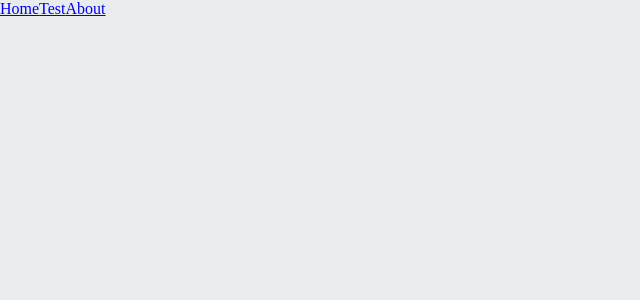
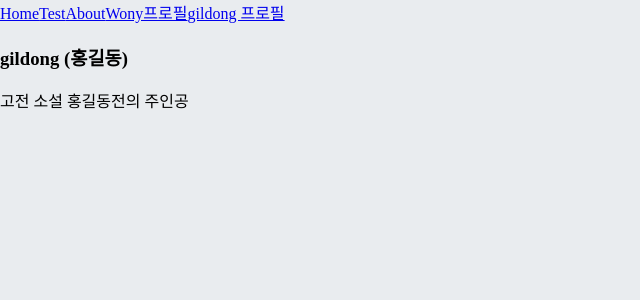
Before and after one commit to Wony-Lee/react_study, a React (Create React App) app: page /profiles/gildong in a window 1280 px wide. Before the commit this address had no page. Shown: the top 300 px of the page, without its empty margins (0-640 px from the left). Built offline with nearby package versions, Linux system fonts and the light colour scheme.

Commit message:
react-router v6

```diff
--- a/package.json
+++ b/package.json
@@ -10,6 +10,7 @@
     "immer": "^8.0.1",
     "node-sass": "^6.0.1",
     "prop-types": "^15.7.2",
+    "qs": "^6.10.1",
     "react": "^17.0.2",
     "react-dom": "^17.0.2",
     "react-icons": "^4.3.1",
--- a/src/App.js
+++ b/src/App.js
@@ -3,7 +3,7 @@ import { Routes, Route } from "react-router-dom";
 import Home from "./components/Home";
 import About from "./components/About";
 import AppLayout from "./components/AppLayout";
-import Test from "./components/Test";
+import Profile from "./components/Profile";
 
 const App = () => {
     return (
@@ -13,6 +13,7 @@ const App = () => {
             <Routes>
                 <Route path="/" element={<Home />} />
                 <Route index path="about" element={<About />} />
+                <Route path="profiles/:username" element={<Profile />}></Route>
             </Routes>
         </>
     );
--- a/src/components/About.js
+++ b/src/components/About.js
@@ -1,11 +1,21 @@
 import React from "react";
+import qs from "qs";
+import { useLocation } from "react-router-dom";
 
 const About = () => {
-  return (
-    <>
-      <h1>About</h1>
-    </>
-  );
+    const { search } = useLocation();
+    const query = qs.parse(search, {
+        ignoreQueryPrefix: true, // 이 설정을 통해 문자열 맨 앞의 ? 를 생략한다.
+    });
+    const showDetail = query.detail === "true"; // 쿼리의 파싱 결과 값은 문자열이다.
+
+    return (
+        <>
+            <h1>About</h1>
+            <p>리액트 라우터 테스트</p>
+            {showDetail && <p>detail 값을 true로 설정.</p>}
+        </>
+    );
 };
 
 export default About;
--- a/src/components/NavBar.js
+++ b/src/components/NavBar.js
@@ -7,6 +7,8 @@ const NavBar = () => {
             <Link to="/">Home</Link>
             <Link to="test">Test</Link>
             <Link to="about">About</Link>
+            <Link to="profiles/wony">Wony프로필</Link>
+            <Link to="profiles/gildong">gildong 프로필</Link>
         </>
     );
 };
--- /dev/null
+++ b/src/components/Profile.js
@@ -0,0 +1,33 @@
+import React from "react";
+import { useParams } from "react-router-dom";
+
+const data = {
+    wony: {
+        name: "이윤원",
+        description: "웹싸개",
+    },
+    gildong: {
+        name: "홍길동",
+        description: "고전 소설 홍길동전의 주인공",
+    },
+};
+
+const Profile = () => {
+    const { username } = useParams();
+    const profile = data[username];
+    if (!profile) {
+        return <div>존재하지 않는 사용자</div>;
+    }
+    return (
+        <>
+            <div>
+                <h3>
+                    {username} ({profile.name})
+                </h3>
+                <p>{profile.description}</p>
+            </div>
+        </>
+    );
+};
+
+export default Profile;
```
Also changed, not shown: src/components/Profiles.js (added), 2 other files (tests, documents, lock files or other folders). Lines whose indentation alone changed are shown as unchanged.
